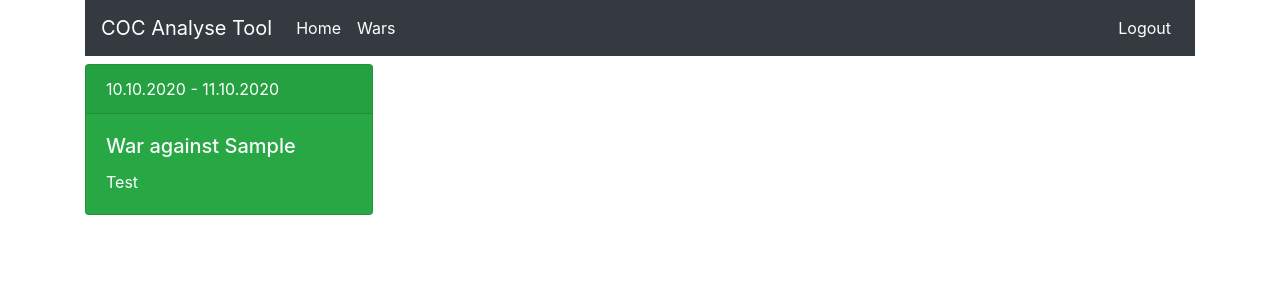
After one commit to KevDi/coc_tool, a Flask app: page /coc/wars/wars in a window 1280 px wide. The commit adds this page. Shown: the top 300 px of the page. Run offline with Flask 2, Linux system fonts and the light colour scheme; a user stored in the database is signed in; tables that the repository leaves empty hold one stand-in row (values such as "Sample post"); some libraries are stand-ins or nearby versions.

Commit message:
Added HTML to display the Wars

```diff
--- a/app/__init__.py
+++ b/app/__init__.py
@@ -1,5 +1,6 @@
 from operator import sub
 from flask import Flask
+from werkzeug.urls import url_parse
 from config import Config
 import os
 import logging
@@ -38,6 +39,10 @@ def create_app(config_class=Config):
 
     app.register_blueprint(member_bp, url_prefix="/coc")
 
+    from app.wars import bp as wars_bp
+
+    app.register_blueprint(wars_bp, url_prefix="/coc/wars")
+
     if not app.debug:
         if app.config["MAIL_SERVER"]:
             auth = None
--- a/app/templates/base.html
+++ b/app/templates/base.html
@@ -23,12 +23,20 @@
     <div class="container">
         <nav class="navbar navbar-dark navbar-expand-lg bg-dark mb-2">
             <a class="navbar-brand" href="{{url_for('member.index')}}">COC Analyse Tool</a>
-            <button class="navbar-toggler" type="button" data-toggle="collapse" data-target="#navbarTogglerDemo02"
-                aria-controls="navbarTogglerDemo02" aria-expanded="false" aria-label="Toggle navigation">
+            <button class="navbar-toggler" type="button" data-toggle="collapse" data-target="#navbarMenu"
+                aria-controls="navbarMenu" aria-expanded="false" aria-label="Toggle navigation">
                 <span class="navbar-toggler-icon"></span>
             </button>
 
-            <div class="collapse navbar-collapse" id="navbarTogglerDemo02">
+            <div class="collapse navbar-collapse" id="navbarMenu">
+                <ul class="navbar-nav mr-auto">
+                    <li class="nav-item active">
+                        <a class="nav-link" href="{{url_for('member.index')}}">Home</a>
+                    </li>
+                    <li class="nav-item active">
+                        <a class="nav-link" href="{{url_for('wars.wars')}}">Wars</a>
+                    </li>
+                </ul>
                 <ul class="navbar-nav my-2 my-lg-0">
                     {% if current_user.is_authenticated %}
                     <li class="nav-item active">
--- /dev/null
+++ b/app/templates/wars/wars.html
@@ -0,0 +1,32 @@
+{% extends "base.html" %}
+
+{% block content %}
+<div class="row row-cols-3">
+    {% for war in wars %}
+    <div class="col">
+        {% if war.victory == None %}
+        <div class="card bg-light mb-3" style="max-width: 18rem;">
+            {% elif war.victory == True %}
+            <div class="card text-white bg-success mb-3" style="max-width: 18rem;">
+                {% else %}
+                <div class="card text-white bg-danger mb-3" style="max-width: 18rem;">
+                    {% endif %}
+                    <div class="card-header">10.10.2020 - 11.10.2020</div>
+                    <div class="card-body">
+                        <h5 class="card-title">
+                            {%if war.victory == None %}
+                            <a href="#" class="text-dark">
+                                {% else %}
+                                <a href="#" class="text-light">
+
+                                    {% endif %}
+                                    War against {{war.enemy}}
+                                </a>
+                        </h5>
+                        Test
+                    </div>
+                </div>
+            </div>
+            {% endfor %}
+        </div>
+        {% endblock %}
--- /dev/null
+++ b/app/wars/__init__.py
@@ -0,0 +1,5 @@
+from flask import Blueprint
+
+bp = Blueprint("wars", __name__)
+
+from app.wars import routes
--- /dev/null
+++ b/app/wars/routes.py
@@ -0,0 +1,11 @@
+from flask import render_template
+from flask_login.utils import login_required
+from app.wars import bp
+from app.models import War
+
+
+@bp.route("/wars")
+@login_required
+def wars():
+    wars = War.query.all()
+    return render_template("wars/wars.html", title="Wars", wars=wars)
```
